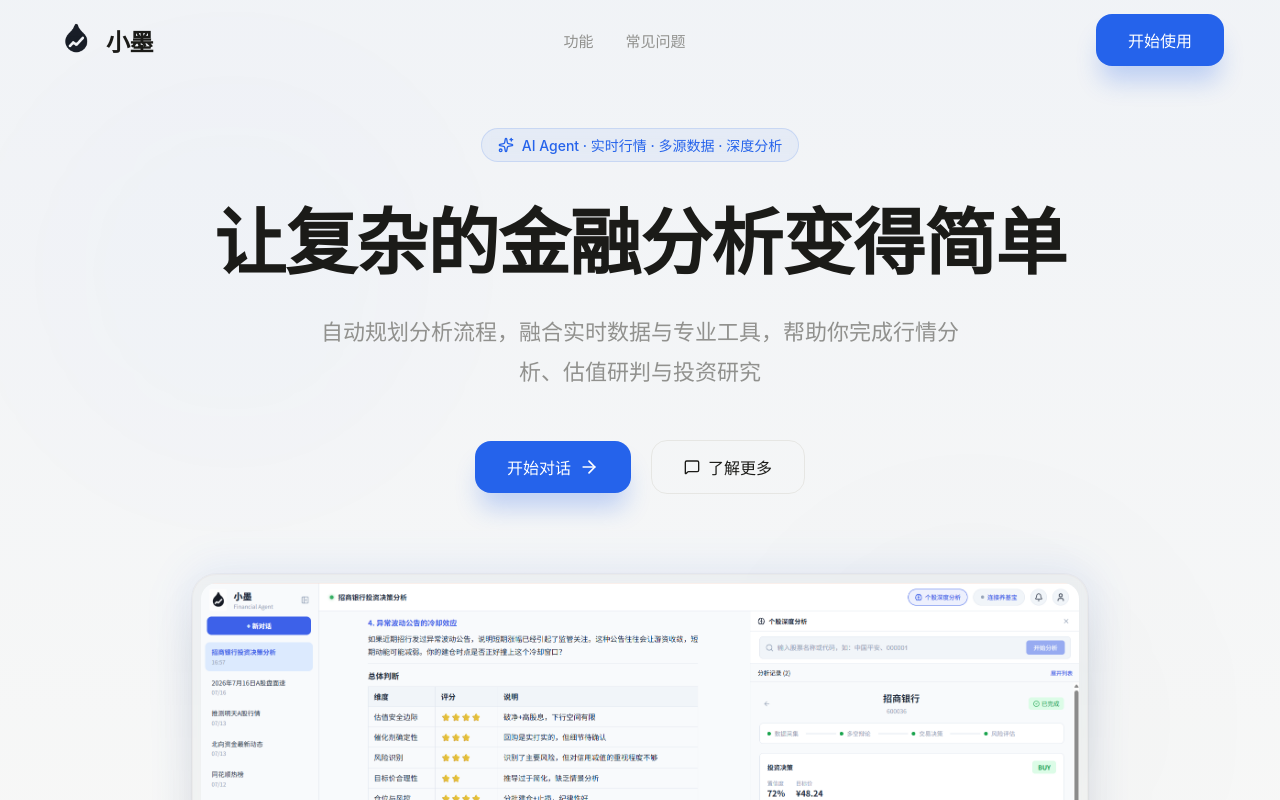
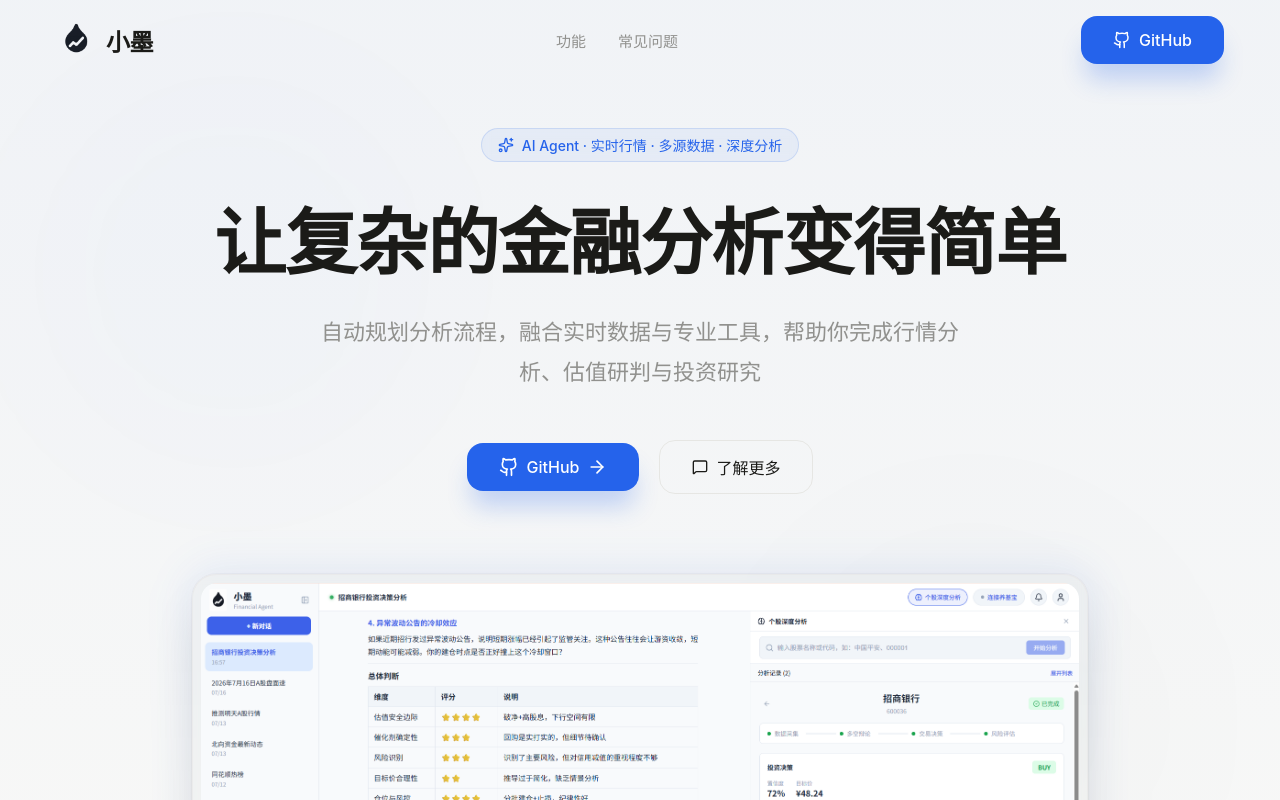
Before and after one commit to liukai-code/xiaomo-portal, a Vue app: page / in a window 1280 px wide. Shown: the top 800 px of the page. Built offline with nearby package versions, Linux system fonts and the light colour scheme.

Commit message:
feat: replace all CTA buttons with GitHub link buttons
Change all "开始使用", "开始对话", "免费开始" buttons to link to
https://github.com/liukai-code/xiaomo-investment-agent with GitHub icon.

Co-Authored-By: Claude Opus 4.7 <noreply@anthropic.com>

```diff
--- a/src/components/portal/CtaSection.vue
+++ b/src/components/portal/CtaSection.vue
@@ -1,5 +1,5 @@
 <script setup lang="ts">
-import { ArrowRight } from 'lucide-vue-next'
+import { ArrowRight, Github } from 'lucide-vue-next'
 </script>
 
 <template>
@@ -19,10 +19,11 @@ import { ArrowRight } from 'lucide-vue-next'
 
         <p>立即体验 AI Agent 驱动的投资研究</p>
 
-        <button class="portal-btn-cta">
-          免费开始
+        <a href="https://github.com/liukai-code/xiaomo-investment-agent" target="_blank" class="portal-btn-cta">
+          <Github :size="24" />
+          GitHub
           <ArrowRight :size="24" />
-        </button>
+        </a>
       </div>
     </div>
   </section>
--- a/src/components/portal/HeroSection.vue
+++ b/src/components/portal/HeroSection.vue
@@ -1,5 +1,5 @@
 <script setup lang="ts">
-import { Sparkles, ArrowRight, MessageSquare } from 'lucide-vue-next'
+import { Sparkles, ArrowRight, MessageSquare, Github } from 'lucide-vue-next'
 </script>
 
 <template>
@@ -30,10 +30,11 @@ import { Sparkles, ArrowRight, MessageSquare } from 'lucide-vue-next'
 
       <!-- CTA Buttons -->
       <div v-animate="300" class="portal-hero-actions">
-        <button class="portal-btn-primary">
-          开始对话
+        <a href="https://github.com/liukai-code/xiaomo-investment-agent" target="_blank" class="portal-btn-primary">
+          <Github :size="20" />
+          GitHub
           <ArrowRight :size="20" />
-        </button>
+        </a>
         <a href="#features" class="portal-btn-outline">
           <MessageSquare :size="16" />
           了解更多
--- a/src/components/portal/PortalHeader.vue
+++ b/src/components/portal/PortalHeader.vue
@@ -1,7 +1,7 @@
 <script setup lang="ts">
 import { ref, onMounted, onUnmounted } from 'vue'
 import { useRouter } from 'vue-router'
-import { Menu, X } from 'lucide-vue-next'
+import { Menu, X, Github } from 'lucide-vue-next'
 
 const router = useRouter()
 const isScrolled = ref(false)
@@ -34,9 +34,10 @@ onUnmounted(() => window.removeEventListener('scroll', onScroll))
       </nav>
 
       <div class="portal-header-actions portal-hide-mobile">
-        <button class="portal-btn-primary">
-          开始使用
-        </button>
+        <a href="https://github.com/liukai-code/xiaomo-investment-agent" target="_blank" class="portal-btn-primary">
+          <Github :size="18" />
+          GitHub
+        </a>
       </div>
 
       <button
@@ -53,9 +54,10 @@ onUnmounted(() => window.removeEventListener('scroll', onScroll))
       <div v-if="isMobileMenuOpen" class="portal-mobile-menu portal-show-mobile">
         <a href="#features" @click="isMobileMenuOpen = false">功能</a>
         <a href="#faq" @click="isMobileMenuOpen = false">常见问题</a>
-        <button class="portal-btn-primary" style="width: 100%">
-          开始使用
-        </button>
+        <a href="https://github.com/liukai-code/xiaomo-investment-agent" target="_blank" class="portal-btn-primary" style="width: 100%">
+          <Github :size="18" />
+          GitHub
+        </a>
       </div>
     </Transition>
   </header>
--- a/src/styles/portal.css
+++ b/src/styles/portal.css
@@ -118,6 +118,7 @@
   color: var(--portal-accent-fg);
   font-size: 16px;
   font-weight: 500;
+  text-decoration: none;
   border: none;
   cursor: pointer;
   box-shadow: 0 20px 25px -5px rgba(37, 99, 235, 0.25);
@@ -175,6 +176,7 @@
   color: var(--portal-accent-fg);
   font-size: 20px;
   font-weight: 500;
+  text-decoration: none;
   border: none;
   cursor: pointer;
   transition: all 0.3s;
```
